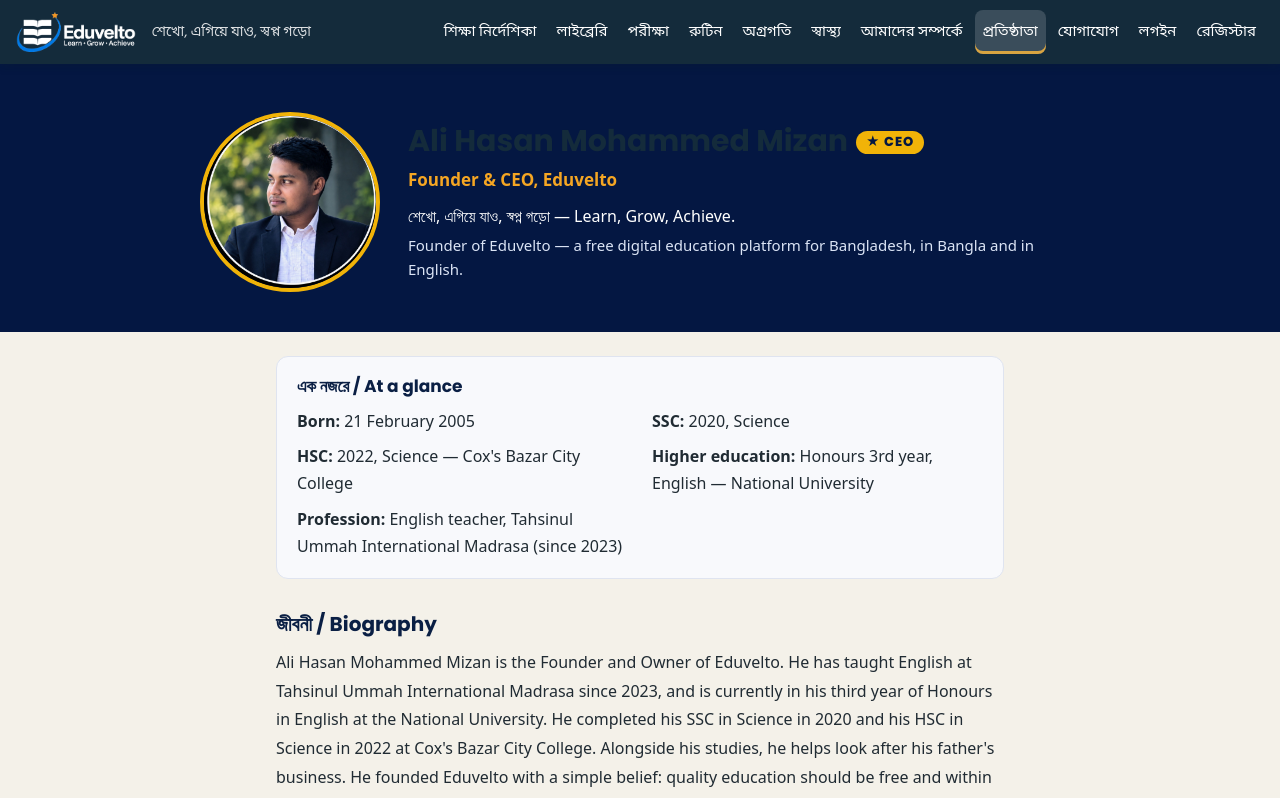
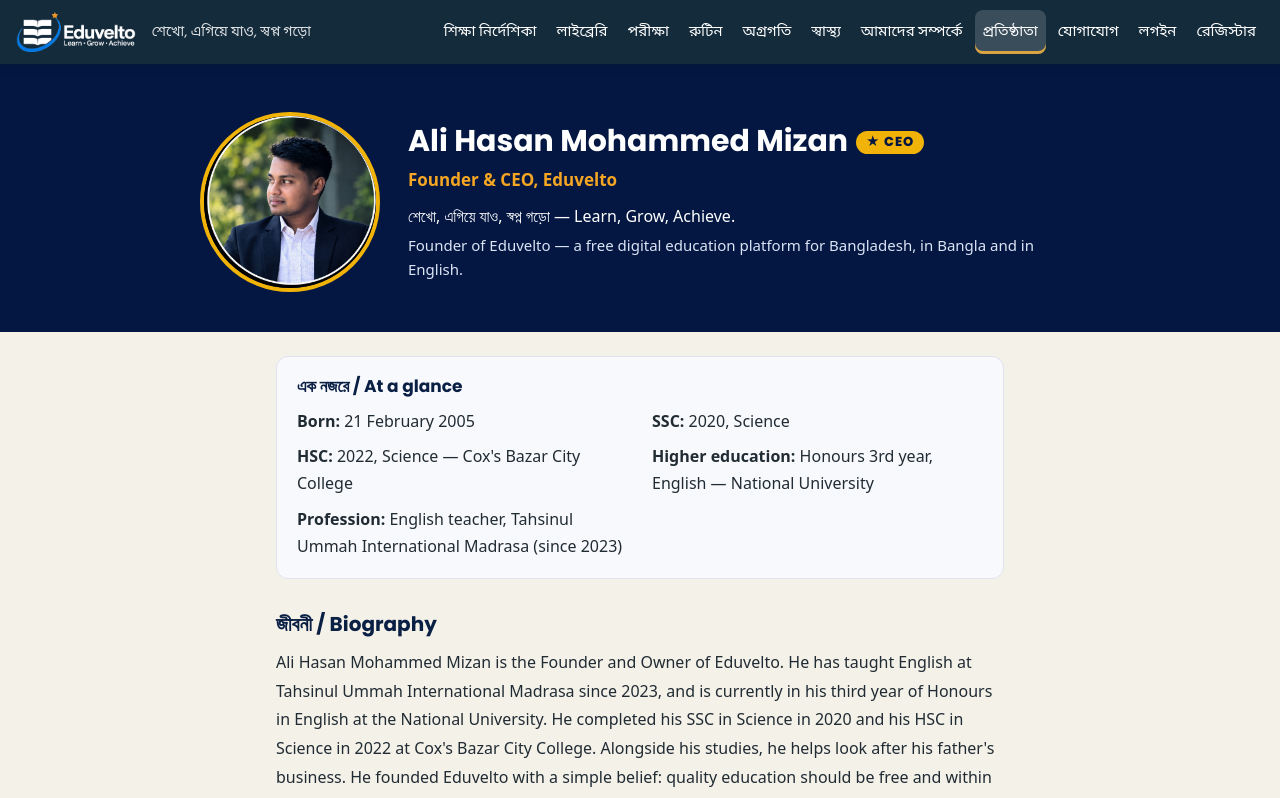
Before and after one commit to eduvelto/eduvelto, a React (Vite) app: page /founder in a window 1280 px wide. Shown: the top 798 px of the page. Built offline with nearby package versions, Linux system fonts and the light colour scheme; no server answers.

Commit message:
Fix: founder hero name invisible — h1 was dark-on-dark (global h1 color overrode hero white); set explicit white

```diff
--- a/src/pages/FounderPage.tsx
+++ b/src/pages/FounderPage.tsx
@@ -209,7 +209,7 @@ export default function FounderPage() {
             }}
           />
           <div style={{ flex: '1 1 320px', minWidth: 260 }}>
-            <h1 style={{ margin: '0 0 6px', fontSize: 30, lineHeight: 1.25 }}>
+            <h1 style={{ margin: '0 0 6px', fontSize: 30, lineHeight: 1.25, color: '#fff' }}>
               Ali Hasan Mohammed Mizan
               <CeoBadge />
             </h1>
```
